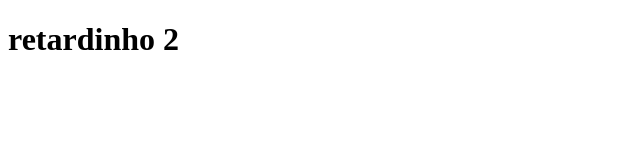
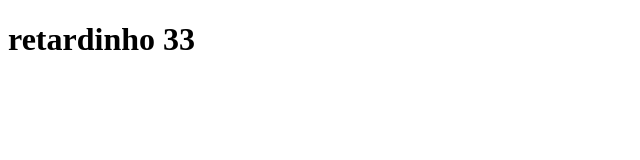
Before and after one commit to GabrielLazzaris/Aula-Git, a plain HTML site: page index.html in a window 1280 px wide. Shown: the full height of the page, 0-640 px from the left. Drawn offline with Linux system fonts and the light colour scheme.

Commit message:
Mensagem

```diff
--- a/index.html
+++ b/index.html
@@ -6,6 +6,6 @@
     <title>Aula Git</title>
 </head>
 <body>
-    <h1>retardinho 2</h1>
+    <h1>retardinho 33</h1>
 </body>
 </html>
```
